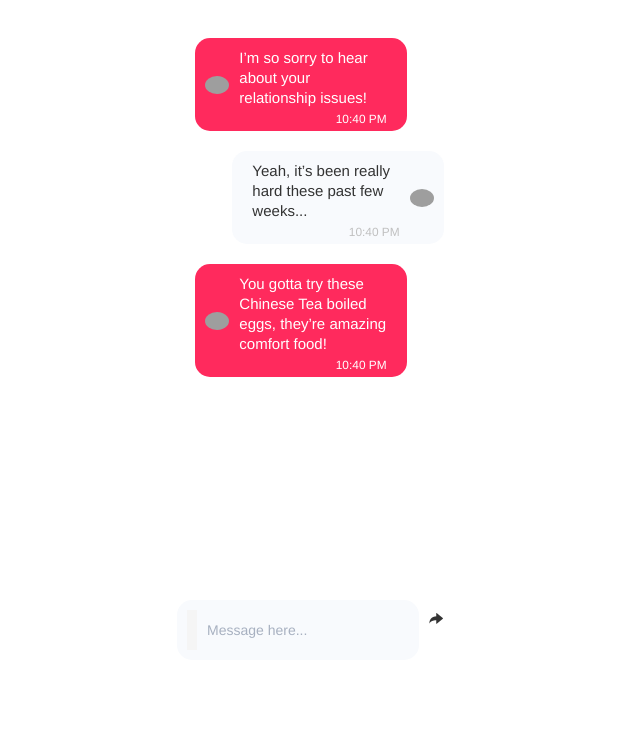
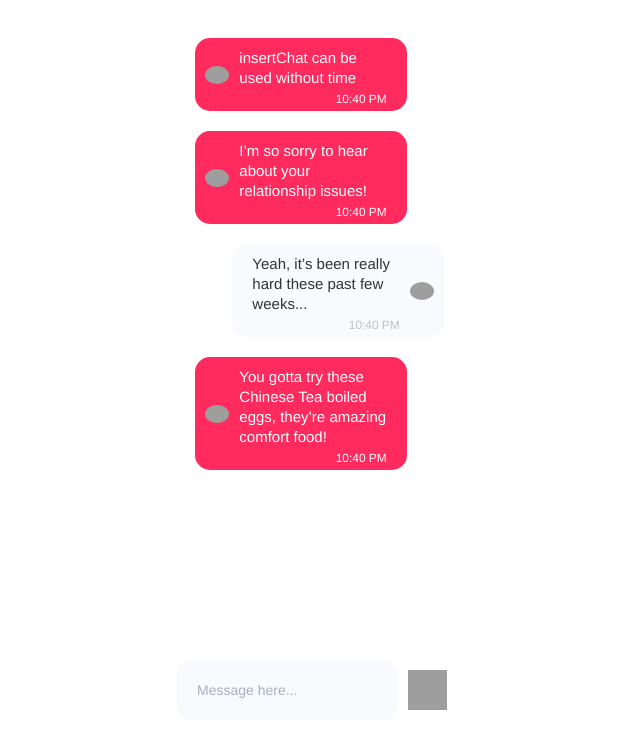
Before and after one commit to ericvpineda/food_therapy, a Django app: page /event in a window 1280 px wide. Shown: the part 72-812 px from the top of the page, without its empty margins (288-928 px from the left). Before the commit the page ends 710 px from the top, so only its background shows below. Run offline with Django 3.2, Linux system fonts and the light colour scheme; some libraries are stand-ins or nearby versions; grey boxes are pictures that could not be loaded.

Commit message:
Tuned up interface and fixed send button

```diff
--- a/food_therapy/static/css/event.css
+++ b/food_therapy/static/css/event.css
@@ -24,6 +24,7 @@
 .mytext{
     border:0;
     padding:10px;
+    margin-left: -10px;
     background:#F8FAFD;
 }
 .text{
@@ -81,8 +82,7 @@
     color: white;
 }
 .frame{
-    /* background:white; */
-    height:660px;
+    height:720px;
     overflow:hidden;
     padding:0;
 }
@@ -128,3 +128,9 @@ input:focus{
 :-moz-placeholder { /* Firefox 18- */
     color: #A7B0C0;
 }
+
+div[contenteditable]{
+    border: 1px solid black;
+    max-height: 200px;
+    overflow: auto;
+}
--- a/food_therapy/static/js/event.js
+++ b/food_therapy/static/js/event.js
@@ -64,7 +64,7 @@ $(".mytext").on("keydown", function(e){
     }
 });
 
-$('body > div > div > div:nth-child(2) > span').click(function(){
+$(".send-button").click(function(){
     $(".mytext").trigger({type: 'keydown', which: 13, keyCode: 13});
 })
 
@@ -72,10 +72,11 @@ $('body > div > div > div:nth-child(2) > span').click(function(){
 resetChat();
 
 //-- Print Messages
-insertChat("me", "I’m so sorry to hear about your relationship issues!", 0);
+insertChat("me", "I’m so sorry to hear about your relationship issues!", 1000);
 insertChat("you", "Yeah, it’s been really hard these past few weeks...", 1500);
 insertChat("me", "You gotta try these Chinese Tea boiled eggs, they’re amazing comfort food!", 3500);
 insertChat("you", "I’ll definitely give it a try! I heard about them for a while now.",7000);
 
 
 //-- NOTE: No use time on insertChat.
+insertChat("me", "insertChat can be used without time");
--- a/food_therapy/templates/food_therapy/event.html
+++ b/food_therapy/templates/food_therapy/event.html
@@ -29,18 +29,18 @@
             </svg>
             <span id="header-text">How to get over my first break up?</span>
         </div>
+        <!-- Chat function source code: https://bootsnipp.com/snippets/y8e4W -->
         <div id="messages">
             <div class="col-sm-3 col-sm-offset-4 frame">
                 <ul></ul>
                 <div>
                     <div class="msj-rta macro">
-                        <div class="text text-r" style="background:whitesmoke !important">
+                        <div class="text text-r" style="background:#A7B0C0 !important">
                             <input class="mytext" placeholder="Message here..."/>
                         </div>
-
                     </div>
-                    <div style="padding:10px;">
-                        <span class="glyphicon glyphicon-share-alt"></span>
+                    <div class="send-button" style="padding:10px; padding-right: 25px; height: 60px; display: flex; justify-content: center; align-items: center;">
+                        <span><img src="https://i.ibb.co/8MnjxGY/paper-plane.png" alt="paper-plane" border="0" height="40px" weight="40px"></a></span>
                     </div>
                 </div>
             </div>
```
